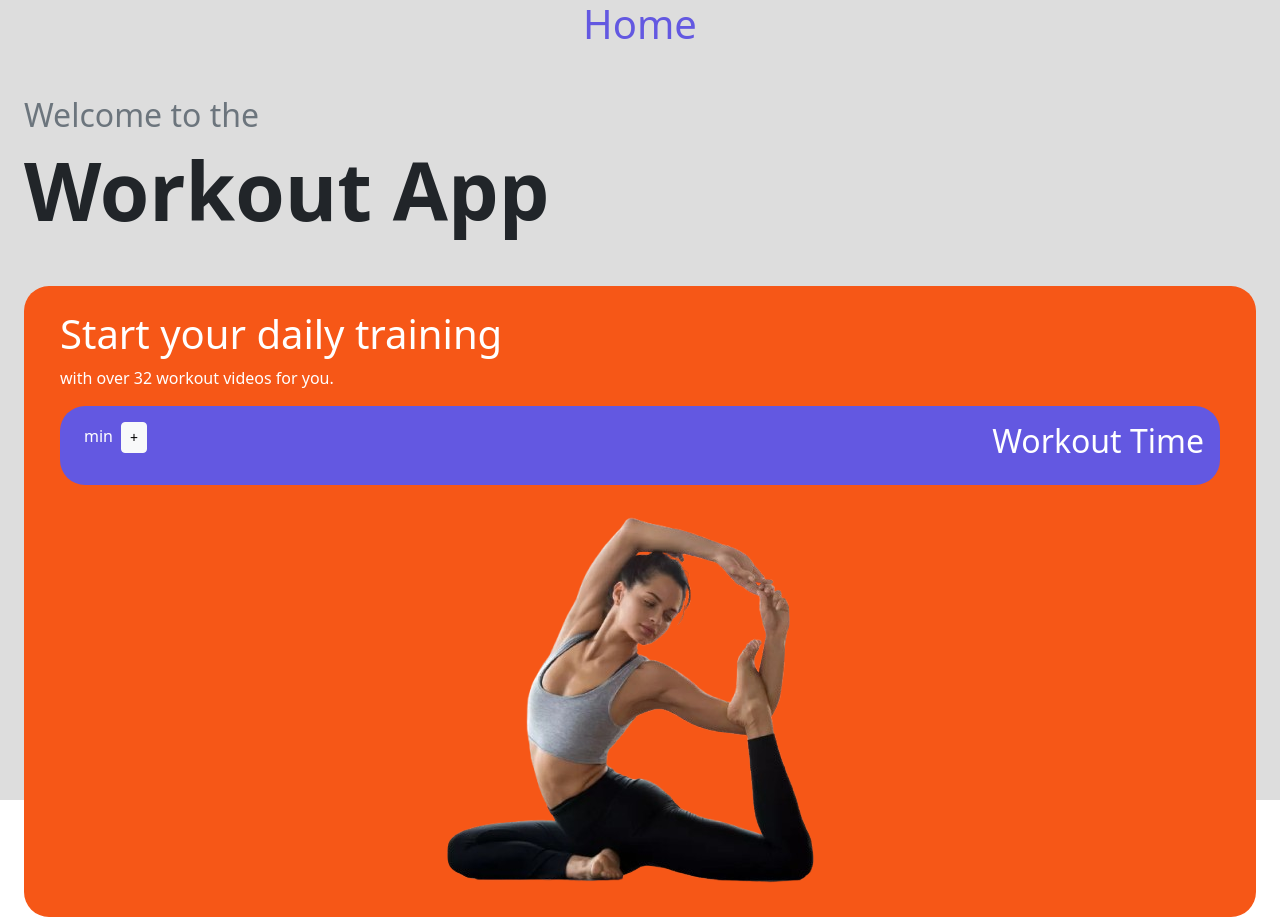
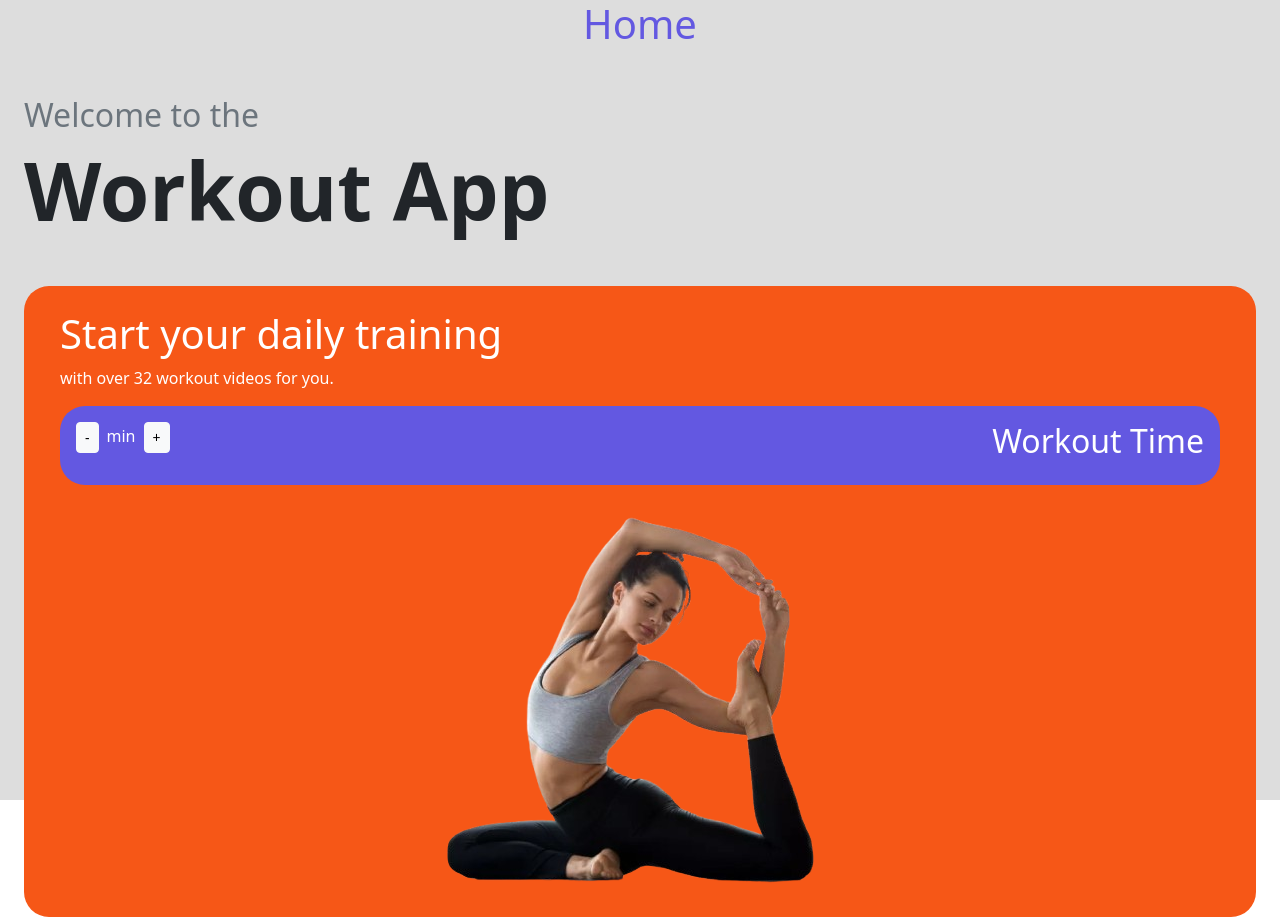
Before and after one commit to magneises/reactCrashCourseWithReachApp-LearnWebDevWithNorbert, a React (Vite) app in the folder workout-app/: page / in a window 1280 px wide. Built offline with nearby package versions, Linux system fonts and the light colour scheme.

Commit message:
updated home.jsx - and + divs to buttons

```diff
--- a/workout-app/src/components/Button.jsx
+++ b/workout-app/src/components/Button.jsx
@@ -1,8 +1,12 @@
 
+import React from 'react'
 
-function Button() {
+function Button({ classes, text, icon}) {
     return (
-        <button className={`btn btn-${blasses}`}>-</button>
+        <button className={`btn btn-${classes}`}>
+            {icon}
+            {!text ? 'Button' : text}
+        </button>
     )
 }
 
--- a/workout-app/src/components/Home.jsx
+++ b/workout-app/src/components/Home.jsx
@@ -19,8 +19,10 @@ export default function Home() {
                     <div className='card bg-purple d-flex flex-row justify-content-between p-3'>
                         <div className="text-end">
                             {/* <button className='btn btn-light btn-sm'>-</button> */}
+
+                            <Button classes={"light btn-sm"} text={"-"} />
                             <span style={{ margin: '.5rem' }}>min</span>
-                            <button className='btn btn-light btn-sm'>+</button>
+                            <Button classes={"light btn-sm"} text={"+"} />
                         </div>
                         <h2>Workout Time</h2>
                     </div>
```
